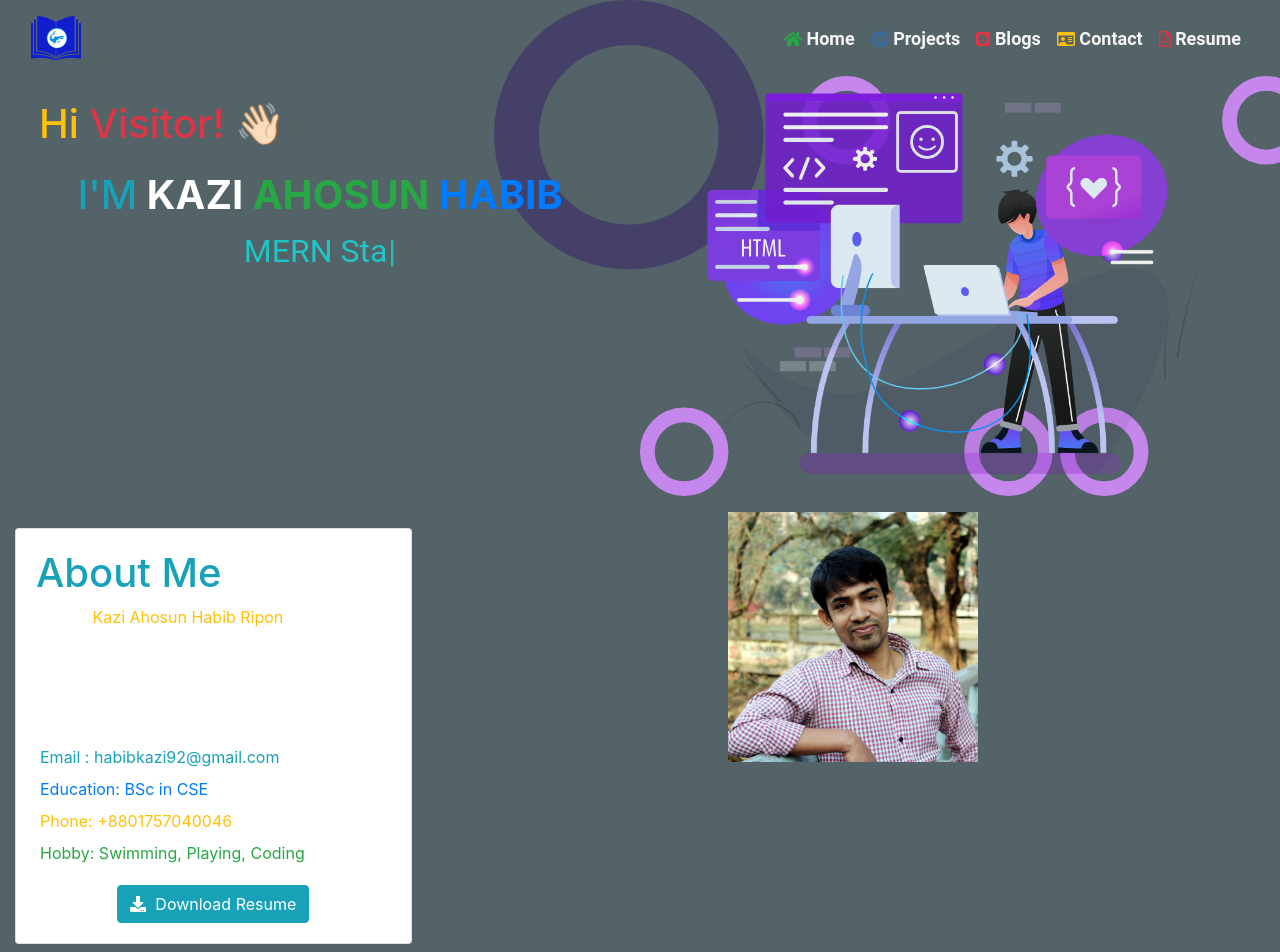
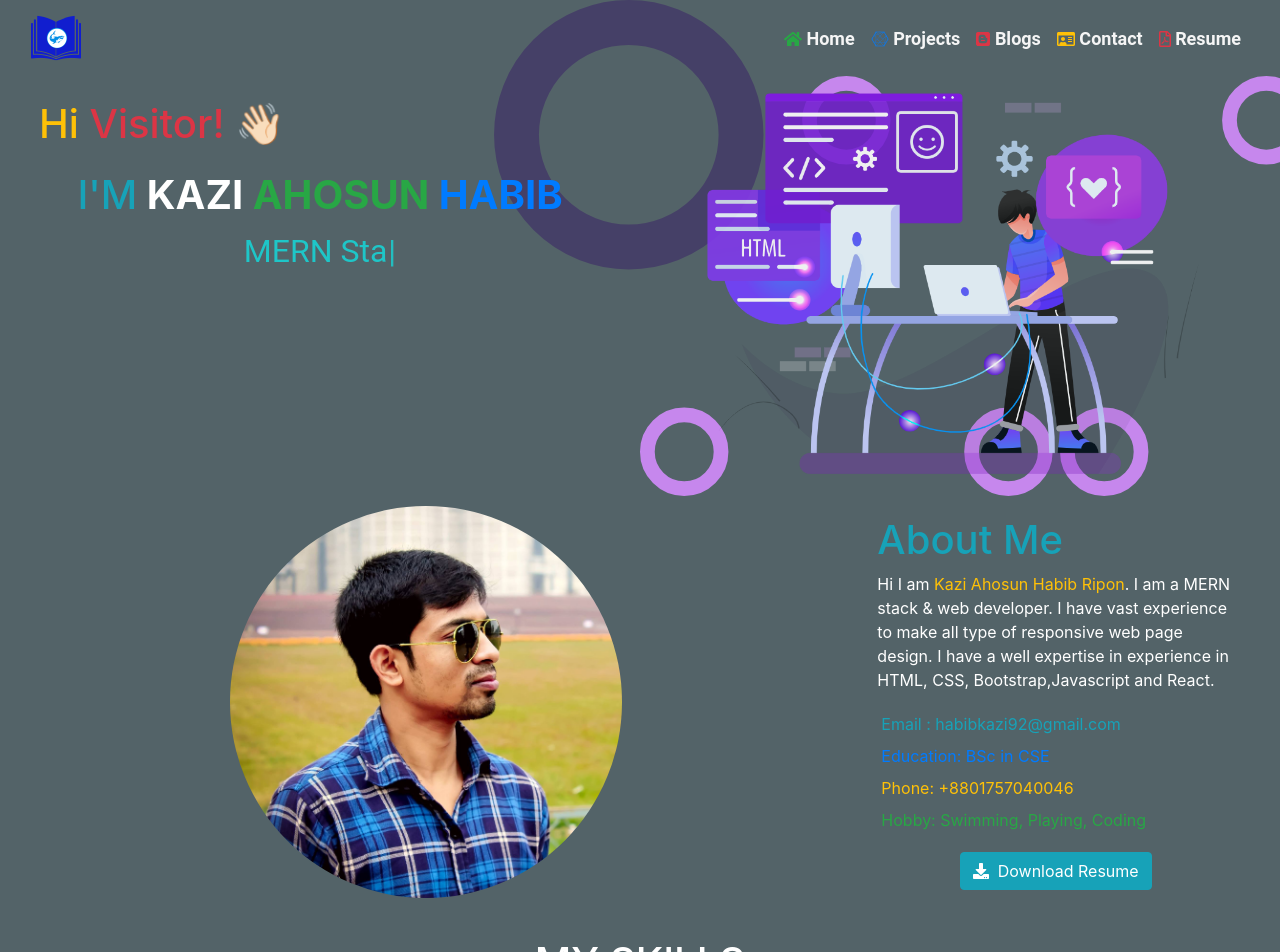
Before and after one commit to kaziahosunhabibripon/portfolio-website, a React (Create React App) app: page / in a window 1280 px wide. Shown: the top 952 px of the page. Built offline with nearby package versions, Linux system fonts and the light colour scheme.

Commit message:
about div fixed

```diff
--- a/src/Components/Aboutme/AboutMe.css
+++ b/src/Components/Aboutme/AboutMe.css
@@ -1,24 +1,33 @@
-.card{
-    border:none;
+.picture-div {
+    width: 100%;
+    height:auto;
 }
 .about-div {
-   position: relative;
+    position: relative;
+    width: 50%;
+    padding: 10px;
+    border-radius: 50%;
 }
 
-.myAnimationRightImage{
-
-    animation: mymove4 15s infinite;
-
+.myAnimationRight {
+    animation: mymove4 15s infinite ease-in-out;
 }
-.myAnimationLeftdiv{
-    animation: leftDiv 15s infinite;
-
+.myAnimationLeftImage {
+    animation: leftDiv 15s infinite ease-in-out;
 }
-@keyframes leftDiv{
-    from {left: -25px;}
-    to {left: 25%;}
+@keyframes leftDiv {
+    from {
+        left: -25px;
+    }
+    to {
+        left: 5%;
+    }
 }
 @keyframes mymove4 {
-    from {right: 0px;}
-    to {right: 25%;}
-  }
+    from {
+        right: -5px;
+    }
+    to {
+        right: 5%;
+    }
+}
--- a/src/Components/Aboutme/AboutMe.js
+++ b/src/Components/Aboutme/AboutMe.js
@@ -9,10 +9,11 @@ import './AboutMe.css';
 
 const AboutMe = () => {
     return (
-        <div className="row row-container m-0 p-0 d-flex">
-
-            <div className="col-md-4  mt-3 text-left">
-                <div className="card card-content mt-3">
+        <div className="row m-0 p-0 d-flex">
+             <div className="col-md-8 picture-div">
+                <img src={myPic} alt="mypic" className="myAnimationLeftImage about-div" />
+            </div>
+            <div className="col-md-4 text-left myAnimationRight">
                 <div className="card-body" id="resume">
                     <h1 className="text-info">About Me</h1>
                     <p className="text-white">
@@ -36,13 +37,6 @@ const AboutMe = () => {
                 </div>
             </div>
         </div>
-            <div className="col-md-8 about-div">
-                <div className="mt-3">
-                    <img src={myPic} alt="mypic" className="myAnimationRightImage" height="250px" />
-                </div>
-            </div>
-
-        </div>
     );
 };
 
```
Also changed, not shown: src/Images/mypic.jpg, src/Images/mypict.png (deleted). Lines whose indentation alone changed are shown as unchanged.
